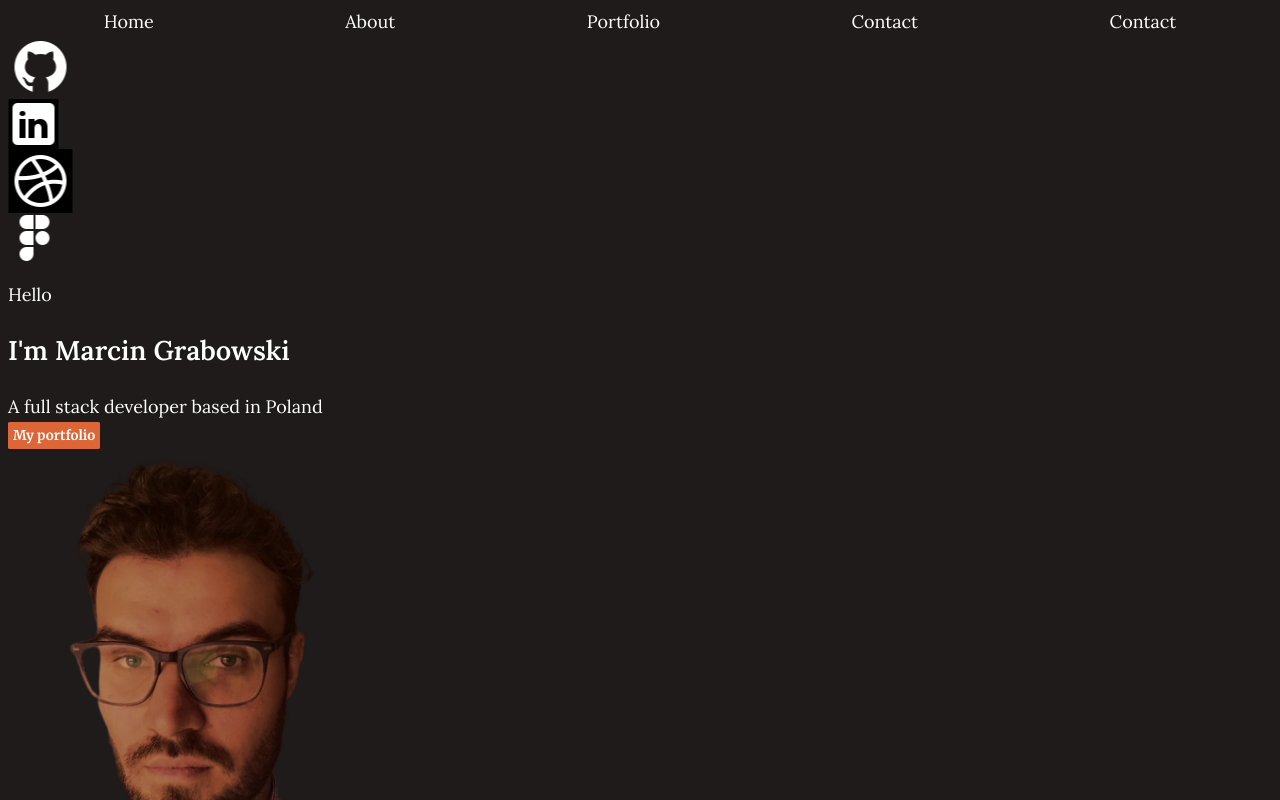
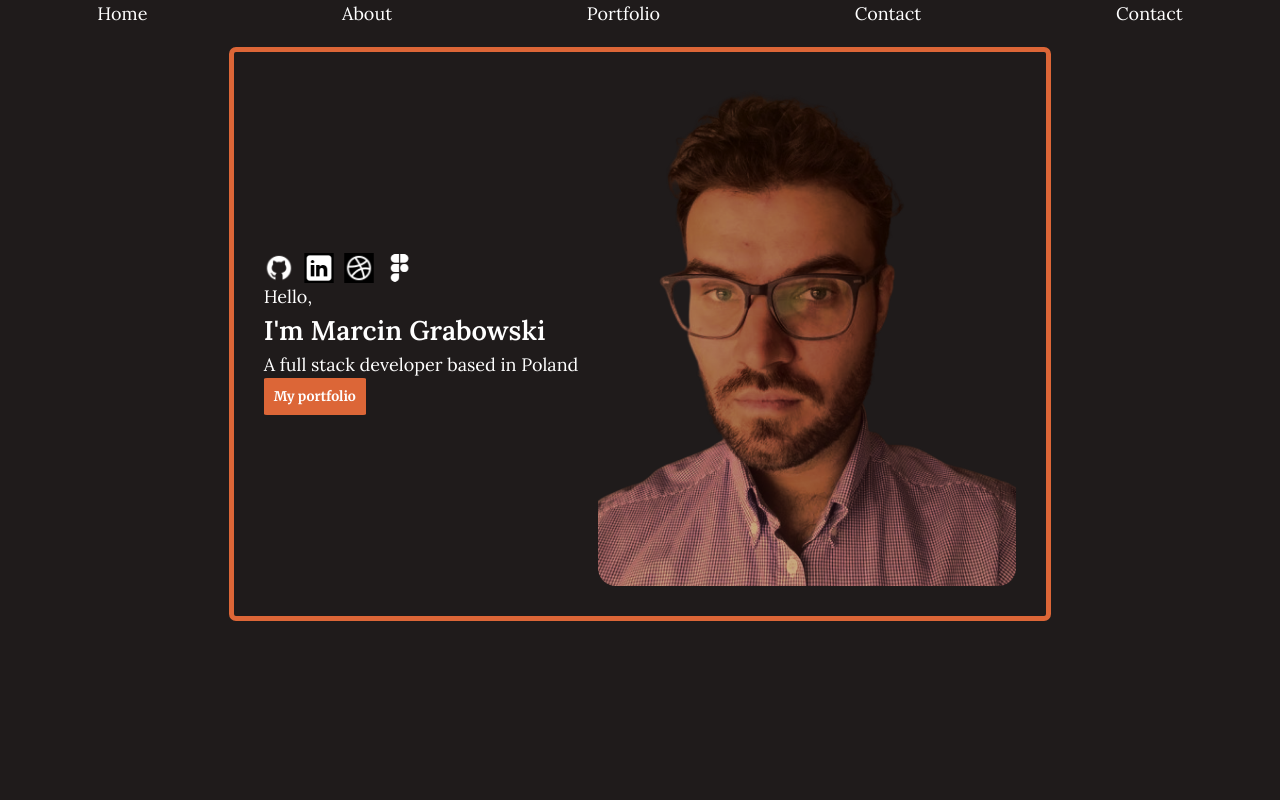
Before and after one commit to Damageddream/portfolio, a React (Vite) app: page / in a window 1280 px wide. Shown: the top 800 px of the page. Built offline with nearby package versions, Linux system fonts and the light colour scheme.

Commit message:
added styling to homepage

```diff
--- a/src/assets/styles/button.css
+++ b/src/assets/styles/button.css
@@ -6,7 +6,7 @@ button {
     font-family: var(--ff-par);
     font-weight: var(--fw-bold);
     border: none;
-    padding: 5px;
+    padding: 10px;
 }
 
 button:hover {
--- /dev/null
+++ b/src/assets/styles/home.css
@@ -0,0 +1,31 @@
+@import '../../index.css';
+
+.containermain {
+    display: flex;
+    justify-content: center;
+}
+
+.home{
+    display: flex;
+    justify-content:space-around;
+    flex-wrap: wrap;
+    align-items: center;
+    border: 5px solid var(--clr-primary-400);
+    border-radius: 7px;
+    max-width: 1500px;
+    padding: 30px;
+    gap: 20px;
+    margin-top: 20px;
+
+}
+
+.icons {
+    display: flex;
+    gap: 10px;
+    & > *{
+        width: 30px;
+    }
+}
+.hello, .name {
+    margin: 0;
+}
--- a/src/index.css
+++ b/src/index.css
@@ -40,6 +40,8 @@ img {
 html {
   color-scheme: dark;
   margin: 0;
+  height: 100%;
+  width: 100%;
 }
 
 body {
@@ -48,4 +50,12 @@ body {
   font-weight: var(--fw-regular);
   line-height: 1.5;
   font-size: var(--fs-400);
+  height: 100%;
+  margin: 0;
+  height: 100%;
 }
+
+#root {
+  width: 100%;
+  height: 100%;
+}
--- a/src/pages/home/HomePage.tsx
+++ b/src/pages/home/HomePage.tsx
@@ -5,10 +5,12 @@ import figma from "../../assets/images/figma.png";
 import profilPic from "../../assets/images/profilePict.png";
 import Button from "../../components/UI/Button";
 import { useNavigate } from "react-router-dom";
+import "../../assets/styles/home.css";
 
 const HomePage: React.FC = () => {
   const navigate = useNavigate();
   return (
+    <div className="containermain">
       <main className="home">
         <div className="homeMain">
           <div className="icons">
@@ -18,20 +20,23 @@ const HomePage: React.FC = () => {
             <img src={figma} alt="icon of figma" />
           </div>
           <header className="homeTitle">
-          <p className="hello">Hello</p>
+            <p className="hello">Hello, </p>
             <h2 className="name">
               <span className="im">I'm </span>Marcin Grabowski
             </h2>
           </header>
-        <div className="homeInfo">
-          A full stack developer based in Poland
-        </div>
+          <div className="homeInfo">A full stack developer based in Poland</div>
           <Button onClick={() => navigate("/")} variant="primary">
             My portfolio
           </Button>
         </div>
-      <img src={profilPic} alt="A headshot photograph of Marcin" />
+        <img
+          className="profilepic"
+          src={profilPic}
+          alt="A headshot photograph of Marcin"
+        />
       </main>
+    </div>
   );
 };
 
```
Lines whose indentation alone changed are shown as unchanged.
